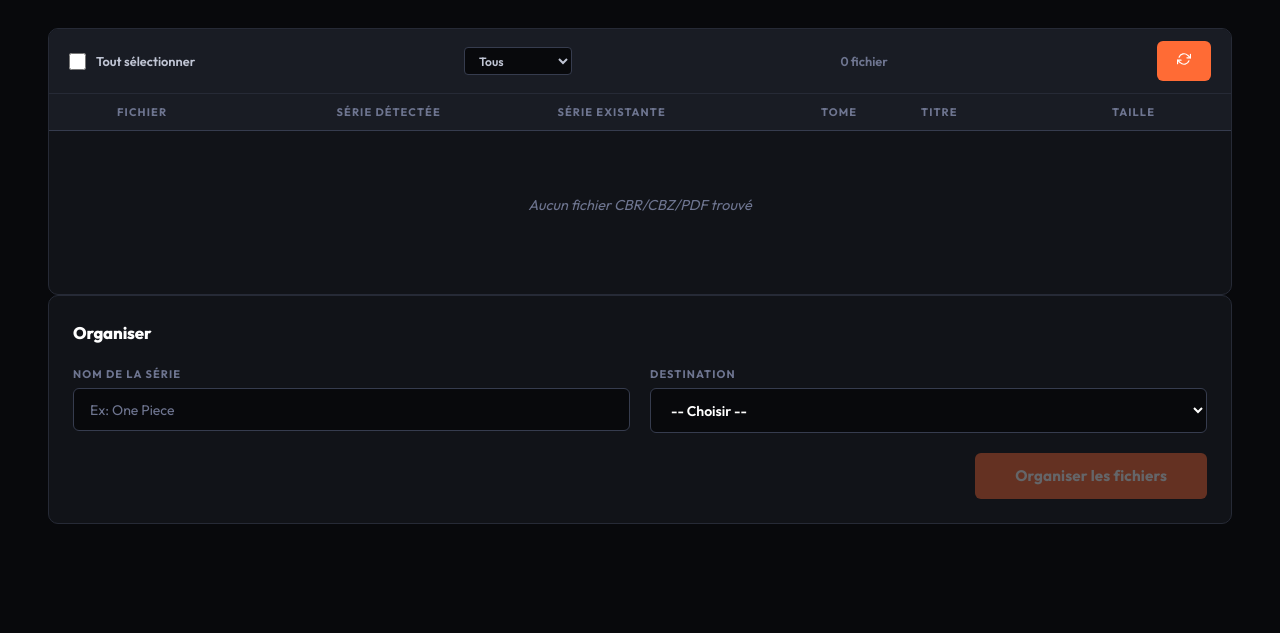
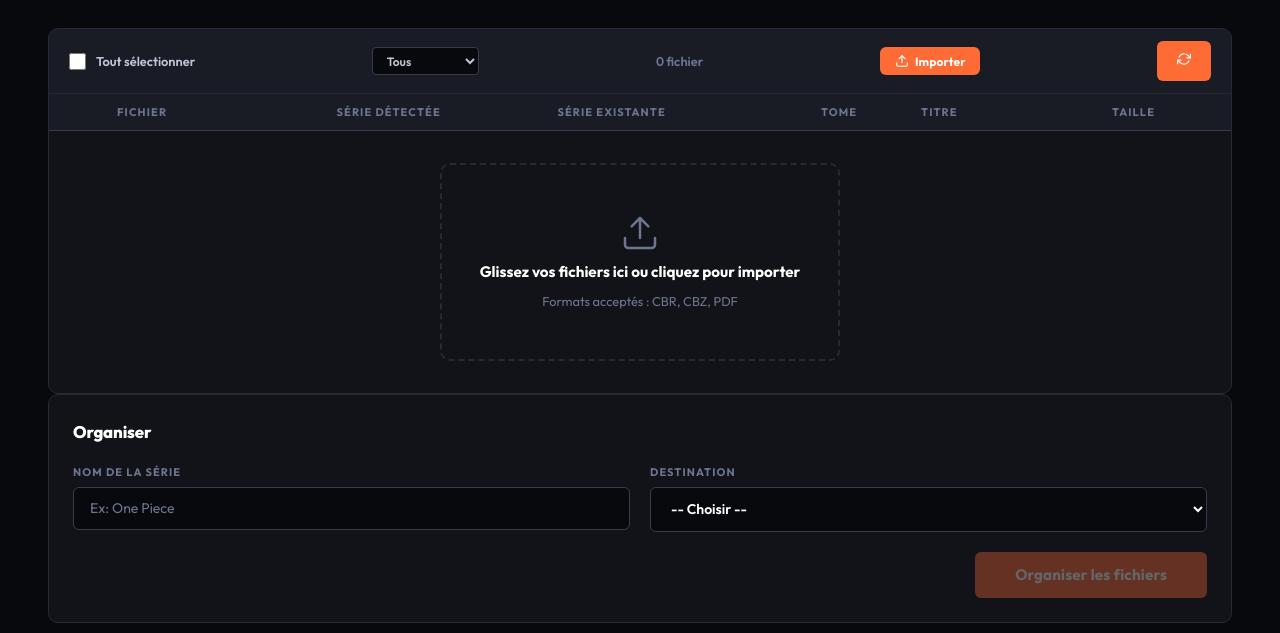
Before and after one commit to druss-la-legende/tana, a Flask app: page / in a window 1280 px wide. Shown: the part 85-718 px from the top of the page. Run offline with Flask 3, Linux system fonts and the light colour scheme; data that the repository does not hold is empty.

Commit message:
Rendre le drag & drop plus visible avec bouton import et zone vide
- Ajout bouton "Importer" (accent orange) dans le header fichiers, ouvre un file picker natif
- Zone de drop visuelle et cliquable quand la liste est vide (icône, texte, formats acceptés)
- Indication des formats dans l'overlay de drop
- Input file caché comme fallback au drag & drop
- Traductions FR/EN pour les nouveaux éléments

Co-Authored-By: Claude Opus 4.6 <noreply@anthropic.com>

```diff
--- a/static/app.js
+++ b/static/app.js
@@ -119,8 +119,10 @@ const btnTriageSkip = document.getElementById("btn-triage-skip");
 const btnTriagePrev = document.getElementById("btn-triage-prev");
 const btnTriageDelete = document.getElementById("btn-triage-delete");
 
-// ─── DOM REFS (drop overlay) ────────────────────────
+// ─── DOM REFS (drop overlay & import) ───────────────
 const dropOverlay = document.getElementById("drop-overlay");
+const btnImportFiles = document.getElementById("btn-import-files");
+const fileInputHidden = document.getElementById("file-input-hidden");
 let uploadInProgress = false;
 
 // ─── LANGUAGE ─────────────────────────────────────────
@@ -504,9 +506,17 @@ function renderFiles() {
     const scrollTop = tableWrap ? tableWrap.scrollTop : 0;
 
     if (filesData.length === 0) {
-        fileTbody.innerHTML = `<tr class="empty-row"><td colspan="9">${t("files.empty")}</td></tr>`;
+        const exts = (appConfig.extensions || [".cbr", ".cbz", ".pdf"]).map((e) => e.replace(".", "").toUpperCase()).join(", ");
+        fileTbody.innerHTML = `<tr class="empty-row"><td colspan="9">
+            <div class="empty-dropzone" id="empty-dropzone">
+                <svg width="40" height="40" viewBox="0 0 24 24" fill="none" stroke="currentColor" stroke-width="1.5" stroke-linecap="round" stroke-linejoin="round"><path d="M21 15v4a2 2 0 0 1-2 2H5a2 2 0 0 1-2-2v-4"/><polyline points="17 8 12 3 7 8"/><line x1="12" y1="3" x2="12" y2="15"/></svg>
+                <span class="empty-dropzone-title">${t("upload.empty_title")}</span>
+                <span class="empty-dropzone-sub">${t("upload.empty_sub", { exts })}</span>
+            </div>
+        </td></tr>`;
         fileCount.textContent = t("files.count", { count: 0 });
         btnTriage.style.display = "none";
+        document.getElementById("empty-dropzone")?.addEventListener("click", () => fileInputHidden.click());
         return;
     }
 
@@ -2281,6 +2291,38 @@ document.addEventListener("keydown", (e) => {
     }
 });
 
+// ─── IMPORT BUTTON & FILE PICKER ────────────────────────
+
+btnImportFiles.addEventListener("click", () => {
+    fileInputHidden.accept = (appConfig.extensions || [".cbr", ".cbz", ".pdf"]).join(",");
+    fileInputHidden.click();
+});
+
+fileInputHidden.addEventListener("change", async () => {
+    const files = [...fileInputHidden.files];
+    fileInputHidden.value = "";
+    if (files.length === 0) return;
+
+    const allowedExts = (appConfig.extensions || [".cbr", ".cbz", ".pdf"]).map((x) => x.toLowerCase());
+    const validFiles = [];
+    const rejected = [];
+
+    for (const f of files) {
+        const ext = "." + f.name.split(".").pop().toLowerCase();
+        if (allowedExts.includes(ext)) {
+            validFiles.push(f);
+        } else {
+            rejected.push(f.name);
+        }
+    }
+
+    if (rejected.length > 0) {
+        showToast(t("upload.rejected", { count: rejected.length, exts: allowedExts.join(", ") }), "error");
+    }
+    if (validFiles.length === 0) return;
+    await uploadFiles(validFiles);
+});
+
 // ─── DRAG & DROP UPLOAD ─────────────────────────────────
 
 document.body.addEventListener("dragover", (e) => {
--- a/static/i18n.js
+++ b/static/i18n.js
@@ -242,6 +242,10 @@ const TRANSLATIONS = {
 
     // Upload
     "upload.drop_here": "D\u00e9poser les fichiers ici",
+    "upload.drop_formats": "CBR, CBZ, PDF",
+    "upload.btn_import": "Importer",
+    "upload.empty_title": "Glissez vos fichiers ici ou cliquez pour importer",
+    "upload.empty_sub": "Formats accept\u00e9s : {exts}",
     "upload.uploading": "Import de {count} fichier(s)...",
     "upload.success": "{count} fichier(s) import\u00e9(s)",
     "upload.error": "Erreur lors de l'import",
@@ -500,6 +504,10 @@ const TRANSLATIONS = {
 
     // Upload
     "upload.drop_here": "Drop files here",
+    "upload.drop_formats": "CBR, CBZ, PDF",
+    "upload.btn_import": "Import",
+    "upload.empty_title": "Drag files here or click to import",
+    "upload.empty_sub": "Accepted formats: {exts}",
     "upload.uploading": "Uploading {count} file(s)...",
     "upload.success": "{count} file(s) imported",
     "upload.error": "Error during upload",
--- a/static/style.css
+++ b/static/style.css
@@ -371,6 +371,29 @@ button:disabled {
     cursor: not-allowed;
 }
 
+.btn-import {
+    display: flex;
+    align-items: center;
+    gap: 0.4rem;
+    padding: 0.4rem 0.9rem;
+    font-size: 0.75rem;
+    font-weight: 700;
+    background: var(--accent);
+    color: #fff;
+    border: none;
+    border-radius: var(--radius);
+    cursor: pointer;
+    transition: background 0.15s, opacity 0.15s;
+}
+
+.btn-import:hover {
+    background: var(--accent-hover);
+}
+
+.btn-import svg {
+    stroke: #fff;
+}
+
 .file-count {
     font-size: 0.8rem;
     font-weight: 600;
@@ -581,9 +604,50 @@ td.col-size {
 .empty-row td {
     text-align: center;
     color: var(--text-muted);
-    padding: 4rem 1rem;
+    padding: 1rem;
     font-size: 0.9rem;
     font-style: italic;
+}
+
+.empty-dropzone {
+    display: flex;
+    flex-direction: column;
+    align-items: center;
+    gap: 0.5rem;
+    padding: 3rem 2rem;
+    margin: 1rem auto;
+    max-width: 400px;
+    border: 2px dashed var(--border);
+    border-radius: var(--radius-lg);
+    cursor: pointer;
+    transition: border-color 0.2s, background 0.2s;
+}
+
+.empty-dropzone:hover {
+    border-color: var(--accent);
+    background: var(--accent-glow);
+}
+
+.empty-dropzone svg {
+    stroke: var(--text-muted);
+    transition: stroke 0.2s;
+}
+
+.empty-dropzone:hover svg {
+    stroke: var(--accent);
+}
+
+.empty-dropzone-title {
+    font-size: 0.95rem;
+    font-weight: 700;
+    color: var(--text-high);
+    font-style: normal;
+}
+
+.empty-dropzone-sub {
+    font-size: 0.8rem;
+    color: var(--text-muted);
+    font-style: normal;
 }
 
 /* ─── TOME INPUT ─────────────────────────────────────── */
@@ -1236,6 +1300,13 @@ td.col-search-ext {
     font-weight: 700;
     color: var(--text-high);
     margin: 0;
+}
+
+.drop-overlay-hint {
+    font-size: 0.8rem;
+    color: var(--text-muted);
+    font-weight: 500;
+    letter-spacing: 0.05em;
 }
 
 @keyframes drop-pulse {
--- a/templates/index.html
+++ b/templates/index.html
@@ -104,9 +104,14 @@
                     <button id="btn-organize-matched" type="button" class="btn-batch" style="display:none" data-i18n="files.btn.organize_matched">Organiser tous les match&#233;s</button>
                     <button id="btn-triage" type="button" class="btn-batch btn-triage-open" style="display:none" data-i18n="triage.btn_open">Triage rapide</button>
                     <span class="file-count" id="file-count"></span>
+                    <button id="btn-import-files" type="button" class="btn-import" data-i18n-title="upload.btn_import" title="Importer des fichiers">
+                        <svg width="14" height="14" viewBox="0 0 24 24" fill="none" stroke="currentColor" stroke-width="2" stroke-linecap="round" stroke-linejoin="round"><path d="M21 15v4a2 2 0 0 1-2 2H5a2 2 0 0 1-2-2v-4"/><polyline points="17 8 12 3 7 8"/><line x1="12" y1="3" x2="12" y2="15"/></svg>
+                        <span data-i18n="upload.btn_import">Importer</span>
+                    </button>
                     <button id="btn-refresh-files" type="button" class="btn-config-add" data-i18n-title="files.btn.refresh" title="Rafra&#238;chir">
                         <svg width="14" height="14" viewBox="0 0 24 24" fill="none" stroke="currentColor" stroke-width="2" stroke-linecap="round" stroke-linejoin="round"><polyline points="23 4 23 10 17 10"/><polyline points="1 20 1 14 7 14"/><path d="M3.51 9a9 9 0 0 1 14.85-3.36L23 10M1 14l4.64 4.36A9 9 0 0 0 20.49 15"/></svg>
                     </button>
+                    <input type="file" id="file-input-hidden" multiple style="display:none">
                 </div>
                 <div class="file-table-wrap">
                     <table id="file-table">
@@ -485,13 +490,14 @@
             <div class="drop-overlay-content">
                 <svg width="48" height="48" viewBox="0 0 24 24" fill="none" stroke="currentColor" stroke-width="2" stroke-linecap="round" stroke-linejoin="round"><path d="M21 15v4a2 2 0 0 1-2 2H5a2 2 0 0 1-2-2v-4"/><polyline points="17 8 12 3 7 8"/><line x1="12" y1="3" x2="12" y2="15"/></svg>
                 <p data-i18n="upload.drop_here">D&#233;poser les fichiers ici</p>
+                <span class="drop-overlay-hint" data-i18n="upload.drop_formats">CBR, CBZ, PDF</span>
             </div>
         </div>
 
         <div class="toast-container" id="toast-container"></div>
     </main>
 
-    <script src="{{ url_for('static', filename='i18n.js') }}?v=14"></script>
-    <script src="{{ url_for('static', filename='app.js') }}?v=14"></script>
+    <script src="{{ url_for('static', filename='i18n.js') }}?v=15"></script>
+    <script src="{{ url_for('static', filename='app.js') }}?v=15"></script>
 </body>
 </html>
```
